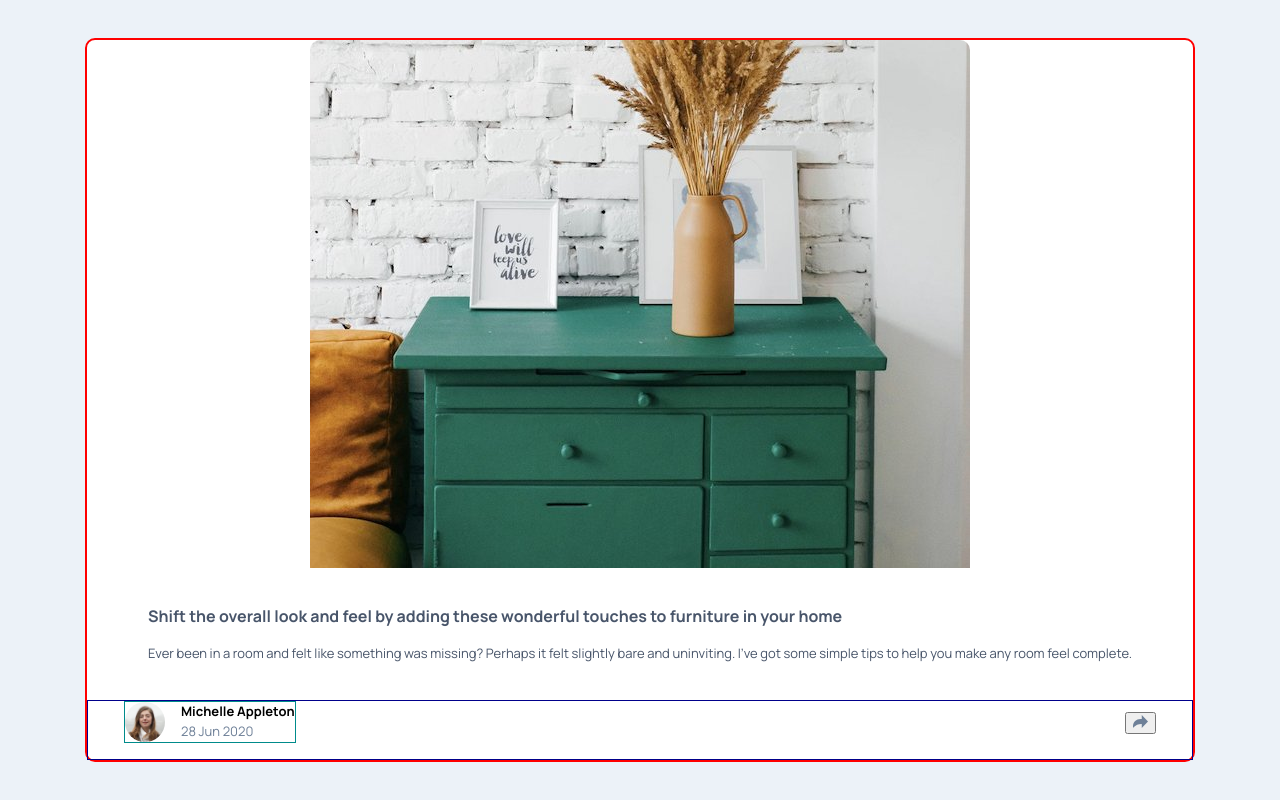
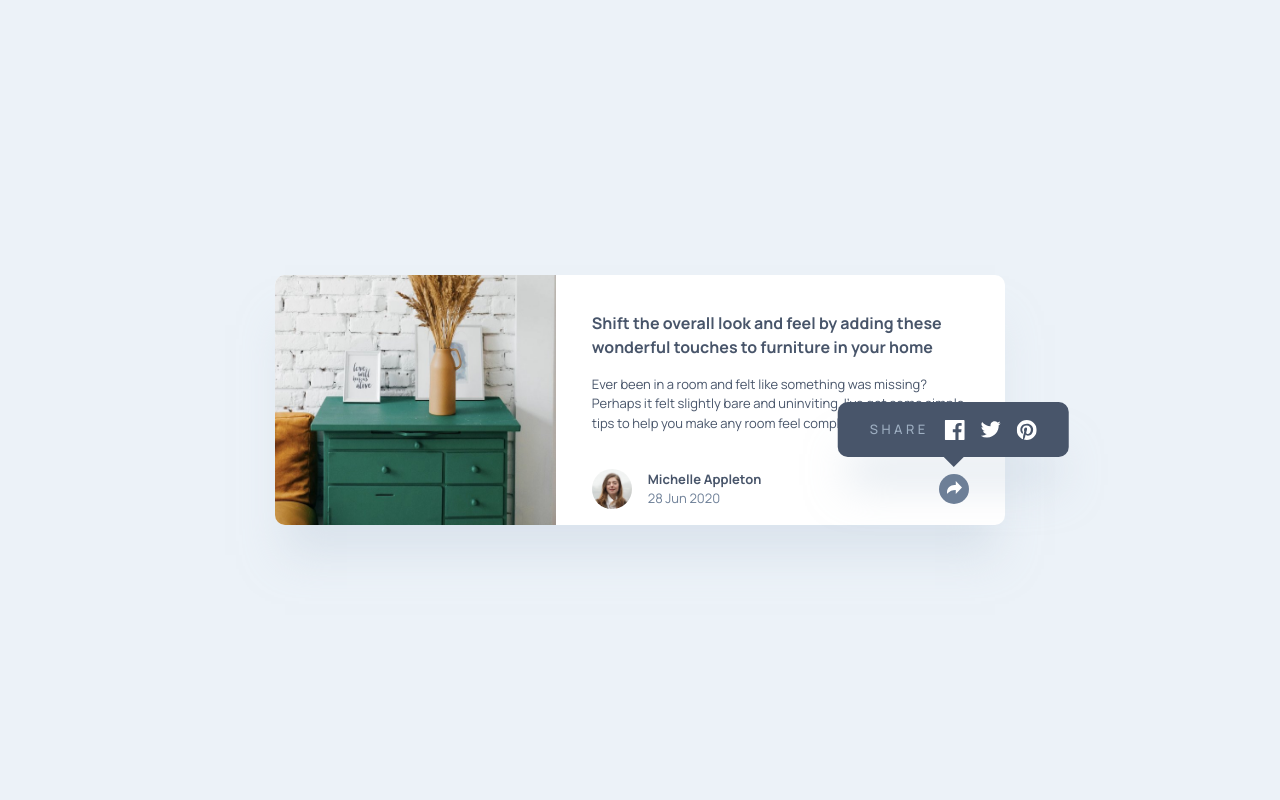
Before and after one commit to adeysh/fem__article-preview-component, a website built with Vite: page index.html in a window 1280 px wide. Both pictures are taken after a click on the button "Share". Built offline with nearby package versions, Linux system fonts and the light colour scheme.

Commit message:
feat: implement social sharing functionality and update styles

```diff
--- a/index.html
+++ b/index.html
@@ -36,6 +36,7 @@
                 <source media="(max-width: 375px)" srcset="/images/drawers-mobile.jpg">
                 <img src="/images/drawers.jpg" alt="A set of wooden drawers" class="product-card__image" width="660">
             </picture>
+            <div class="product-card__body">
                 <div class="product-card__content">
                     <a>
                         <h2 href="#" class="product-card__title">
@@ -63,14 +64,37 @@
                         </div>
                     </div>
                     <div class="product-card__share">
-                    <button type="button" class="product-card__share-button product-card__share-button--active"
-                        title="Share">
-                        <svg xmlns="http://www.w3.org/2000/svg" width="15" height="13" preserveAspectRatio="meet">
-                            <path fill="#6E8098"
+                        <button type="button" id="shareBtn" class="product-card__share-button" title="Share">
+                            <svg xmlns="http://www.w3.org/2000/svg" width="15" height="13">
+                                <path fill="currentcolor"
                                     d="M15 6.495L8.766.014V3.88H7.441C3.33 3.88 0 7.039 0 10.936v2.049l.589-.612C2.59 10.294 5.422 9.11 8.39 9.11h.375v3.867L15 6.495z" />
                             </svg>
-                        <!-- Share -->
                         </button>
+                    </div>
+                </div>
+                <div id="socialContainer" class="product-card__social">
+                    <p>Share</p>
+                    <a href="#" class="product-card__social-link" title="Share on Facebook">
+                        <svg xmlns="http://www.w3.org/2000/svg" width="20" height="20"
+                            class="product-card__social-icon">
+                            <path fill="#FFF"
+                                d="M18.896 0H1.104C.494 0 0 .494 0 1.104v17.793C0 19.506.494 20 1.104 20h9.58v-7.745H8.076V9.237h2.606V7.01c0-2.583 1.578-3.99 3.883-3.99 1.104 0 2.052.082 2.329.119v2.7h-1.598c-1.254 0-1.496.597-1.496 1.47v1.928h2.989l-.39 3.018h-2.6V20h5.098c.608 0 1.102-.494 1.102-1.104V1.104C20 .494 19.506 0 18.896 0z" />
+                        </svg>
+                    </a>
+                    <a href="#" class="product-card__social-link" title="Share on Twitter">
+                        <svg xmlns="http://www.w3.org/2000/svg" width="20" height="17"
+                            class="product-card__social-icon">
+                            <path fill="#FFF"
+                                d="M20 2.172a8.192 8.192 0 01-2.357.646 4.11 4.11 0 001.804-2.27 8.22 8.22 0 01-2.605.996A4.096 4.096 0 0013.847.248c-2.65 0-4.596 2.472-3.998 5.037A11.648 11.648 0 011.392 1a4.109 4.109 0 001.27 5.478 4.086 4.086 0 01-1.858-.513c-.045 1.9 1.318 3.679 3.291 4.075a4.113 4.113 0 01-1.853.07 4.106 4.106 0 003.833 2.849A8.25 8.25 0 010 14.658a11.616 11.616 0 006.29 1.843c7.618 0 11.922-6.434 11.663-12.205A8.354 8.354 0 0020 2.172z" />
+                        </svg>
+                    </a>
+                    <a href="#" class="product-card__social-link" title="Share on Pinterest">
+                        <svg xmlns="http://www.w3.org/2000/svg" width="20" height="20"
+                            class="product-card__social-icon">
+                            <path fill="#FFF"
+                                d="M10 0C4.478 0 0 4.477 0 10c0 4.237 2.636 7.855 6.356 9.312-.088-.791-.167-2.005.035-2.868.182-.78 1.172-4.97 1.172-4.97s-.299-.6-.299-1.486c0-1.39.806-2.428 1.81-2.428.852 0 1.264.64 1.264 1.408 0 .858-.545 2.14-.828 3.33-.236.995.5 1.807 1.48 1.807 1.778 0 3.144-1.874 3.144-4.58 0-2.393-1.72-4.068-4.177-4.068-2.845 0-4.515 2.135-4.515 4.34 0 .859.331 1.781.745 2.281a.3.3 0 01.069.288l-.278 1.133c-.044.183-.145.223-.335.134-1.249-.581-2.03-2.407-2.03-3.874 0-3.154 2.292-6.052 6.608-6.052 3.469 0 6.165 2.473 6.165 5.776 0 3.447-2.173 6.22-5.19 6.22-1.013 0-1.965-.525-2.291-1.148l-.623 2.378c-.226.869-.835 1.958-1.244 2.621.937.29 1.931.446 2.962.446 5.522 0 10-4.477 10-10S15.522 0 10 0z" />
+                        </svg>
+                    </a>
                 </div>
             </div>
         </article>
--- /dev/null
+++ b/src/js/script.js
@@ -0,0 +1,7 @@
+const shareBtn = document.getElementById("shareBtn");
+const socialContainer = document.getElementById("socialContainer");
+
+shareBtn.addEventListener("click", () => {
+    shareBtn.classList.toggle("product-card__share-button--active");
+    socialContainer.classList.toggle("product-card__social--active");
+});
--- a/src/main.js
+++ b/src/main.js
@@ -1 +1,2 @@
 import './scss/style.scss'
+import './js/script.js'
--- a/src/scss/components/_index.scss
+++ b/src/scss/components/_index.scss
@@ -1 +1,2 @@
 @forward 'product-card';
+@forward 'product-card-social';
--- /dev/null
+++ b/src/scss/components/_product-card-social.scss
@@ -0,0 +1,65 @@
+@use '../util' as u;
+
+.product-card__social {
+    // positioning social container for small screens
+    position: absolute;
+    bottom: 0;
+    width: 100%;
+    transform: translateY(100%);
+    transition: transform .5s ease-in-out;
+    opacity: 0;
+    box-shadow: 0 40px 40px -10px rgba(201, 213, 225, .5);
+
+
+    background-color: var(--blue-800);
+    padding: u.rem(16) u.rem(36);
+    gap: u.rem(16);
+    border-radius: inherit;
+
+    @include u.flexCenter;
+    justify-content: flex-start;
+
+    // positioning social container for larger screens
+    @media screen and (min-width: 768px) {
+        bottom: u.rem(68);
+        right: u.rem(-6);
+        transform: translateY(25%);
+        width: auto;
+        border-radius: 0.625rem;
+        padding: u.rem(16) u.rem(32);
+    }
+
+    p {
+        font-size: var(--font-size-xsm);
+        font-weight: var(--font-medium);
+        text-transform: uppercase;
+        color: var(--blue-400);
+        letter-spacing: u.rem(3.5);
+    }
+
+    a {
+        @include u.flexCenter;
+    }
+
+    &--active {
+        transform: translateY(0);
+        opacity: 1;
+        height: u.rem(72);
+
+        @media screen and (min-width: 768px) {
+            height: u.rem(55);
+            translate: 25%;
+        }
+
+        &::after {
+            content: "";
+            position: absolute;
+            top: 99%;
+            left: 50%;
+            margin-left: -10px;
+            border-width: 10px;
+            border-style: solid;
+            border-color: #48556a rgba(0, 0, 0, 0) rgba(0, 0, 0, 0) rgba(0, 0, 0, 0);
+        }
+    }
+}
--- a/src/scss/components/_product-card.scss
+++ b/src/scss/components/_product-card.scss
@@ -1,21 +1,39 @@
 @use '../util' as u;
 
 .product-card {
-    border: 2px solid red;
     @include u.flexCenter;
     flex-direction: column;
     background-color: white;
     border-radius: u.rem(10);
+    box-shadow: 0 40px 40px -10px rgba(201, 213, 225, .5);
+    overflow: hidden;
+
+    @media screen and (min-width: 768px) {
+        flex-direction: row;
+        max-inline-size: u.rem(730);
+        align-items: stretch;
+        overflow: visible;
+    }
 
     &__image {
         border-top-left-radius: u.rem(10);
         border-top-right-radius: u.rem(10);
+
+        @media screen and (min-width: 768px) {
+            border-top-right-radius: 0;
+            border-bottom-left-radius: u.rem(10);
+            height: 100%;
+        }
+    }
+
+    &__body {
+        position: relative;
     }
 
     &__content {
         display: grid;
         gap: u.rem(16);
-        padding: u.rem(36);
+        padding: u.rem(36) u.rem(36) 0;
         color: var(--blue-800);
     }
 
@@ -28,8 +46,7 @@
     }
 
     &__footer {
-        padding: 0 u.rem(36) u.rem(16);
-        border: 1px solid darkblue;
+        padding: u.rem(36) u.rem(36) u.rem(16);
         width: 100%;
         @include u.flexCenter;
         justify-content: space-between;
@@ -37,7 +54,6 @@
 
     &__profile {
         @include u.flexCenter;
-        border: 1px solid darkcyan;
         gap: u.rem(16);
     }
 
@@ -52,9 +68,40 @@
 
     &__author {
         font-weight: var(--font-bold);
+        color: var(--blue-800);
     }
 
     &__date {
         color: var(--blue-700);
     }
+
+    &__share {
+        z-index: 1;
+
+
+        &-button {
+            width: u.rem(30);
+            height: u.rem(30);
+            border-radius: 50%;
+            background-color: var(--blue-300);
+
+            &:hover {
+                cursor: pointer;
+            }
+
+            svg {
+                color: var(--blue-700);
+            }
+
+            &--active {
+                background-color: var(--blue-700);
+
+                svg {
+                    color: white;
+                }
+
+                position: relative;
+            }
+        }
+    }
 }
--- a/src/scss/globals/_layout.scss
+++ b/src/scss/globals/_layout.scss
@@ -1,7 +1,9 @@
 @use '../util' as u;
 
 .wrapper {
-    width: min(u.rem(1110), 100% - u.rem(40));
+    width: min(u.rem(1110), calc(100% - u.rem(40)));
     margin-inline: auto;
     height: 100%;
+
+    @include u.flexCenter;
 }
--- a/src/scss/globals/_reset.scss
+++ b/src/scss/globals/_reset.scss
@@ -60,6 +60,10 @@ li {
     list-style-type: none;
 }
 
+button {
+    border: none;
+}
+
 .visually-hidden {
     position: absolute;
     width: 1px;
```
Also changed, not shown: README-template.md. Lines whose indentation alone changed are shown as unchanged.
